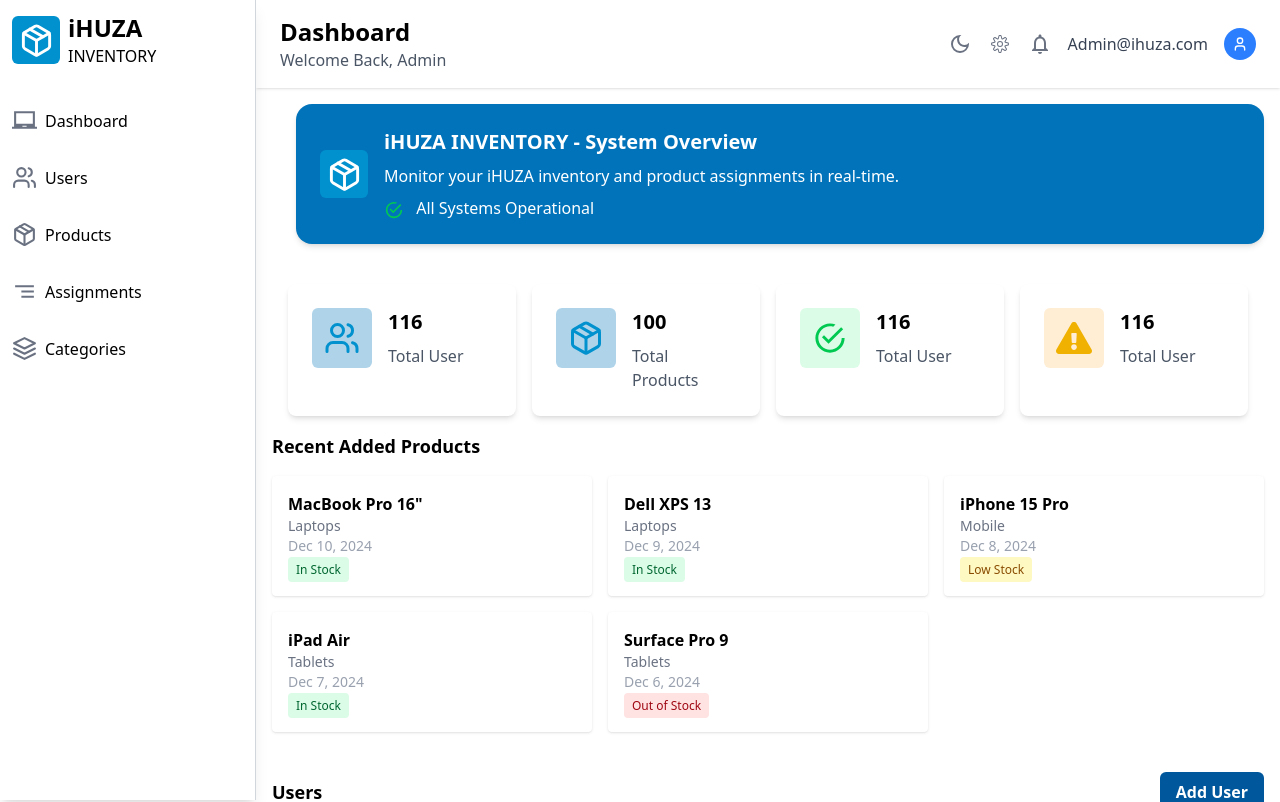
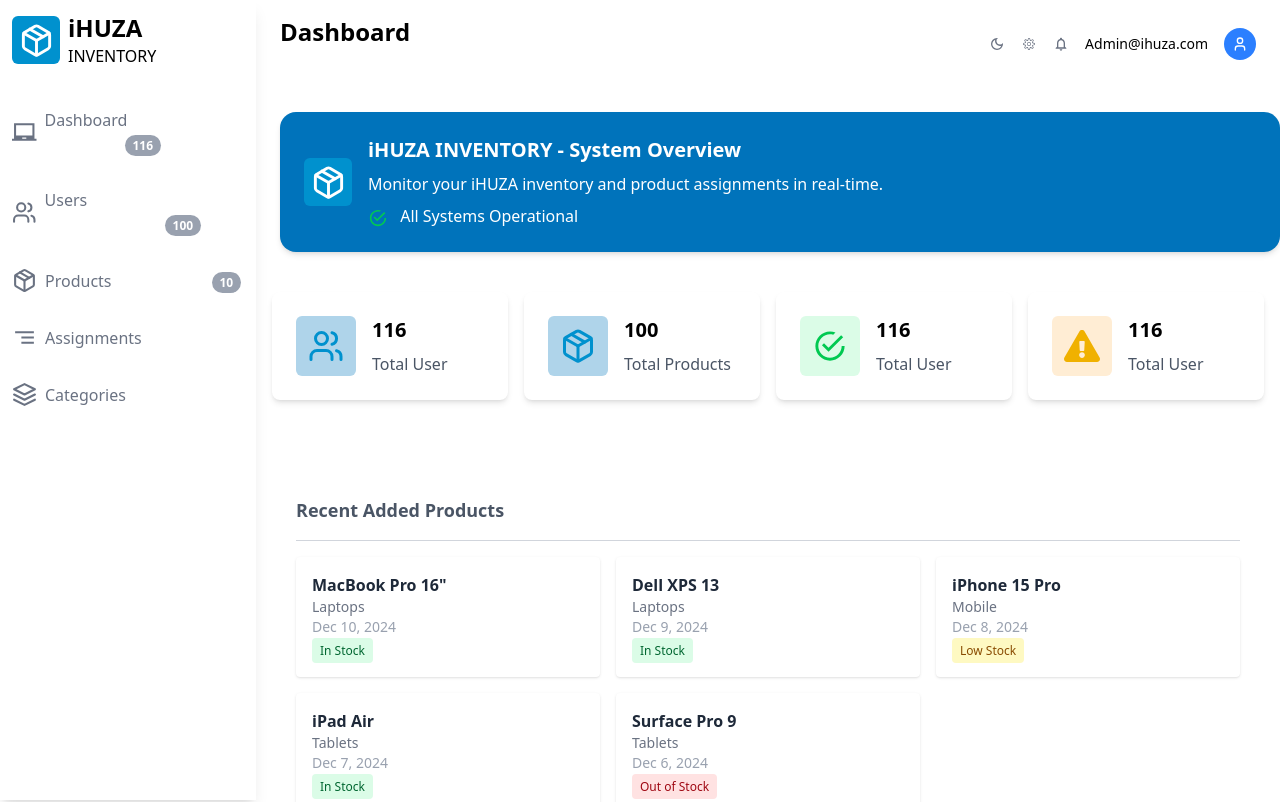
Before and after one commit to Rutikanga3/The-Dashboard, a React (Vite) app: page / in a window 1280 px wide. Shown: the top 802 px of the page. Built offline with nearby package versions, Linux system fonts and the light colour scheme.

Commit message:
refined some features

```diff
--- a/src/App.jsx
+++ b/src/App.jsx
@@ -1,17 +1,11 @@
-import { useState } from 'react'
+import { ThemeProvider } from './components/Context/ThemeContext'
 import Dashboard from './pages/Dashboard'
-import { ThemeContext } from './components/Context/ThemeContext'
-
 
 function App() {
-
-
   return (
-    <div>
-    <ThemeContext>
-     <Dashboard/>
-    </ThemeContext>
-    </div>
+    <ThemeProvider>
+    <Dashboard />
+    </ThemeProvider>
   )
 }
 
--- a/src/components/Cards.jsx
+++ b/src/components/Cards.jsx
@@ -1,13 +1,15 @@
-import React from 'react'
+import React ,{useContext} from 'react'
 import Firstcards from './Firstccard'
 import { LuUsers } from "react-icons/lu";
 import { FiPackage } from "react-icons/fi";
 import { IoMdCheckmarkCircleOutline } from "react-icons/io";
 import { FaExclamationTriangle } from "react-icons/fa";
+import { ThemeContext } from './Context/ThemeContext';
 
 export default function Cards() {
+   const { theme } = useContext(ThemeContext);
   return (
-    <div className="p-4 grid grid-cols-1 sm:grid-cols-2 lg:grid-cols-4 gap-4">
+    <div className="p-4 grid grid-cols-1 sm:grid-cols-2 lg:grid-cols-4 gap-4 ">
     <Firstcards
       icon={<LuUsers/>}
       title='116'
--- a/src/components/Firstccard.jsx
+++ b/src/components/Firstccard.jsx
@@ -1,15 +1,22 @@
-import React from "react";
+import React , { useContext } from "react";
+import { ThemeContext } from "./Context/ThemeContext";
+
+const Firstcards = ({ title, description, icon,iconColor, bgColor }) => {
+  const { theme } = useContext(ThemeContext);
+  return (
+    <div className={`shadow-md rounded-lg p-6 flex items-center sm:items-start mb-10 ${
+        theme === "dark" ? "bg-gray-800 text-white" : "bg-white text-black"
+      }`}>
+      <div  className={`text-4xl mr-4 p-3 rounded-md ${
+    bgColor ? bgColor : theme === "dark" ? "bg-gray-700" : "bg-gray-100"
+  } ${iconColor}`}>{icon}</div>
 
 
-const Firstcards = ({ title, description, icon,iconColor, bgColor }) => {
-  return (
-    <div className={`bg-white shadow-md rounded-lg p-6 flex  items-center sm:items-start ${bgColor}`}>
-      <div className={`text-4xl mr-4 ${iconColor} ${bgColor} p-3 rounded-md`}>{icon}</div>
-
-      {/* Title and Description Section */}
       <div className="">
         <h2 className="text-xl font-semibold mb-2">{title}</h2>
-        <p className="text-gray-600">{description}</p>
+        <p className={`${
+            theme === "dark" ? "text-gray-400" : "text-gray-600"
+          }`}>{description}</p>
       </div>
     </div>
   );
--- a/src/components/Navbar.jsx
+++ b/src/components/Navbar.jsx
@@ -1,25 +1,29 @@
-import React from 'react';
+import React , { useContext } from 'react';
 import { CiSettings } from "react-icons/ci";
 import { MdNotificationsNone } from "react-icons/md";
 import { MdOutlineDarkMode } from "react-icons/md";
 import { LuUser } from "react-icons/lu";
-
-
+import { ThemeContext } from "./Context/ThemeContext";
 function Navbar() {
+  const { theme, toggleTheme } = useContext(ThemeContext);
   return (
-    <div className="flex flex-wrap items-center px-6 py-4 shadow bg-white">
+    <div className={`flex flex-wrap items-center px-6 py-4 shadow ${
+        theme === "dark" ? "bg-gray-800 text-white" : "bg-white text-black"
+      }`}>
 
       <div className="text-left mb-4 sm:mb-0">
-        <h2 className="font-bold text-2xl text-black">Dashboard</h2>
-        <p className="text-gray-600">Welcome Back, Admin</p>
+        <h2 className={`font-bold text-2xl text-black ${
+        theme === "dark" ? " text-white" : " text-black"
+      }`}>Dashboard</h2>
+        <p className={`"text-gray-600" ${theme== 'dark' ? 'text-white font-normal':'text-white font-medium'}`}>Welcome Back, Admin</p>
       </div>
       <div className="flex-grow"></div>
       <div className="flex items-center space-x-4">
-        <MdOutlineDarkMode className="text-2xl text-gray-500 cursor-pointer hover:text-gray-700 transition duration-300" />
-        <CiSettings className="text-2xl text-gray-500 cursor-pointer hover:text-gray-700 transition duration-300" />
-        <MdNotificationsNone className="text-2xl text-gray-500 cursor-pointer hover:text-gray-700 transition duration-300" />
+        <MdOutlineDarkMode  onClick={toggleTheme}className={`"text-2xl text-gray-500 cursor-pointer hover:text-gray-700 transition duration-300" ${theme== 'dark' ? 'text-white font-normal':'text-black font-medium'}`} />
+        <CiSettings className={`"text-2xl text-gray-500 cursor-pointer hover:text-gray-700 transition duration-300" ${theme== 'dark' ? 'text-white font-normal':'text-black font-medium'}`} />
+        <MdNotificationsNone className={`"text-2xl text-gray-500 cursor-pointer hover:text-gray-700 transition duration-300" ${theme== 'dark' ? 'text-white font-normal':'text-black font-medium'}`}/>
 
-        <span className="text-gray-700 text-sm sm:text-base">Admin@ihuza.com</span>
+        <span className={`"text-gray-700 text-sm sm:text-base" ${theme== 'dark' ? 'text-white font-normal':'text-black font-medium'}`}>Admin@ihuza.com</span>
         <div className="w-8 h-8 bg-blue-500 rounded-full text-white flex items-center justify-center font-bold"><LuUser/></div>
       </div>
     </div>
--- a/src/components/Overview.jsx
+++ b/src/components/Overview.jsx
@@ -4,7 +4,7 @@ import { IoMdCheckmarkCircleOutline } from "react-icons/io";
 
 function Overview() {
   return (
-    <div className="bg-primarycolor-500 text-white text-left p-6 rounded-2xl shadow-md mb-6 ml-6">
+    <div className="bg-primarycolor-500 text-white text-left p-6 rounded-2xl shadow-md mb-6 ml-6 mt-6">
       <div className="flex items-center">
         <div className="bg-primarycolor-400 text-white rounded-md h-12 w-12 flex items-center justify-center mr-4">
           <FiPackage className="text-2xl" size={35} />
--- a/src/components/Secondcard.jsx
+++ b/src/components/Secondcard.jsx
@@ -1,4 +1,6 @@
-import React from 'react'
+import React ,{useContext}from 'react'
+import { ThemeContext } from './Context/ThemeContext';
+
 const statusColors = {
   "In Stock": "bg-green-100 text-green-800",
   "Low Stock": "bg-yellow-100 text-yellow-800",
@@ -14,15 +16,29 @@ const products = [
 ];
 
 export default function Secondcard() {
+  const { theme } = useContext(ThemeContext);
   return (
-     <div>
+     <div  className={`${
+            theme === "dark" ? "text-white bg-gray-800" : "text-gray-600 bg-white"
+          }  rounded p-6 m-4 ` }>
+
       <h4 className="text-lg font-bold mb-4">Recent Added Products</h4>
+       <hr
+             className={`my-4 border-0 h-px ${
+            theme === "dark" ? "bg-gray-600" : "bg-gray-300" }`}
+       />
       <div className="grid grid-cols-1 md:grid-cols-2 lg:grid-cols-3 gap-4">
         {products.map((product, index) => (
-          <div key={index} className="bg-white p-4 rounded shadow">
+          <div key={index} className={`p-4 rounded shadow ${
+              theme === "dark" ? "bg-gray-700 text-gray-300" : "bg-white text-gray-800"
+            }`}>
             <h5 className="font-semibold">{product.name}</h5>
-            <p className="text-sm text-gray-500">{product.category}</p>
-            <p className="text-sm text-gray-400">{product.date}</p>
+            <p className={`text-sm ${
+                theme === "dark" ? "text-gray-400" : "text-gray-500"
+              }`}>{product.category}</p>
+            <p className={`text-sm ${
+                theme === "dark" ? "text-gray-500" : "text-gray-400"
+              }`}>{product.date}</p>
             <span className={`text-xs px-2 py-1 rounded ${statusColors[product.status]}`}>{product.status}</span>
           </div>
         ))}
--- a/src/components/Sidebar.jsx
+++ b/src/components/Sidebar.jsx
@@ -3,13 +3,27 @@ import { MdOutlineLaptopChromebook } from "react-icons/md";
 import { LuUsers } from "react-icons/lu";
 import { MdOutlineSegment } from "react-icons/md";
 import { FiLayers } from "react-icons/fi";
+import React, { useContext } from "react";
+import { ThemeContext } from "./Context/ThemeContext";
 
 function Sidebar() {
+  const { theme } = useContext(ThemeContext);
+  // Inline style to force remove border on small screens
+  const forceNoBorder = {
+    borderRight: 'none',
+  };
   return (
-    <div className='flex flex-col text-black shadow-lg border-r border-gray-300 h-screen bg-white transition-all duration-300 xs:w-16 sm:w-20 md:w-64 fixed'>
+    <div
+      className={`flex flex-col shadow-lg border-r-0 md:border-r h-screen transition-all duration-300 xs:w-16 sm:w-20 md:w-64 fixed ${theme === "dark"
+          ? "bg-gray-800 text-white md:border-gray-700"
+          : "bg-white text-black md:border-gray-300"
+        }`}
+      style={forceNoBorder}
+    >
 
       <div className='flex items-center gap-2 p-3'>
-        <div className='bg-primarycolor-400 text-white rounded-md h-12 w-12 flex items-center justify-center'>
+        <div className={`rounded-md h-12 w-12 flex items-center justify-center ${theme === "dark" ? "bg-primarycolor-500" : "bg-primarycolor-400"
+          } text-white`}>
           <FiPackage className="text-2xl" size={35} />
         </div>
         <div className='hidden md:block'>
@@ -19,25 +33,41 @@ function Sidebar() {
       </div>
 
       <div className='flex flex-col gap-2 mt-4 text-black text-md'>
-        <div className='flex items-center gap-2 p-3 hover:bg-gray-100 rounded-md'>
+        <div className={`flex items-center gap-2 p-3 rounded-md hover:${theme === "dark" ? "bg-gray-700" : "bg-gray-100"
+          }`}>
           <MdOutlineLaptopChromebook className="text-2xl text-gray-500" size={25} />
-          <span className='hidden sm:block md:block'>Dashboard</span>
+          <span className={`hidden sm:block md:block ${theme === "dark" ? "text-white" : "text-gray-500"
+            }`}>Dashboard <span className='bg-gray-400 text-white rounded-full text-xs px-2 py-0.5 font-semibold ml-20 '>116</span></span>
         </div>
-        <div className='flex items-center gap-2 p-3 hover:bg-gray-100 rounded-md'>
-          <LuUsers className="text-2xl text-gray-500" size={25} />
-          <span className='hidden sm:block md:block'>Users</span>
+        <div className={`flex items-center gap-2 p-3 rounded-md hover:${theme === "dark" ? "bg-gray-700" : "bg-gray-100"
+          }`}>
+          <LuUsers className={`text-2xl ${theme === "dark" ? "text-gray-500" : "text-gray-500"
+            }`} size={25} />
+          <span className={`hidden sm:block md:block ${theme === "dark" ? "text-white" : "text-gray-500"
+            }`}>Users <span className='bg-gray-400 text-white rounded-full text-xs px-2 py-0.5 font-semibold ml-30'>100</span></span>
         </div>
-        <div className='flex items-center gap-2 p-3 hover:bg-gray-100 rounded-md'>
-          <FiPackage className="text-2xl text-gray-500" size={25} />
-          <span className='hidden sm:block md:block'>Products</span>
+        <div className={`flex items-center gap-2 p-3 rounded-md hover:${theme === "dark" ? "bg-gray-700" : "bg-gray-100"
+          }`}>
+          <FiPackage className={`text-2xl ${theme === "dark" ? "text-gray-500" : "text-gray-500"
+            }`} size={25} />
+          <span className={`hidden sm:block md:block ${theme === "dark" ? "text-white" : "text-gray-500"
+            }`}>Products<span className='bg-gray-400 text-white rounded-full text-xs px-2 py-0.5 font-semibold ml-25'>10</span></span>
         </div>
-        <div className='flex items-center gap-2 p-3 hover:bg-gray-100 rounded-md'>
-          <MdOutlineSegment className="text-2xl text-gray-500" size={25} />
-          <span className='hidden sm:block md:block'>Assignments</span>
+        <div className={`flex items-center gap-2 p-3 rounded-md hover:${theme === "dark" ? "bg-gray-700" : "bg-gray-100"
+          }`}>
+          <MdOutlineSegment className={`text-2xl ${theme === "dark" ? "text-gray-500" : "text-gray-500"
+            }`} size={25} />
+          <span className={`hidden sm:block md:block ${theme === "dark" ? "text-white" : "text-gray-500"
+            }`}>Assignments</span>
         </div>
-        <div className='flex items-center gap-2 p-3 hover:bg-gray-100 rounded-md'>
-          <FiLayers className="text-2xl text-gray-500" size={25} />
-          <span className='hidden sm:block md:block'>Categories</span>
+        <div className={`flex items-center gap-2 p-3 rounded-md hover:${theme === "dark" ? "bg-gray-700" : "bg-gray-100"
+          }`}>
+          <FiLayers className={`text-2xl ${theme === "dark" ? "text-gray-300" : "text-gray-500"
+            }`} size={25} />
+          <span className={`hidden sm:block md:block ${theme === "dark" ? "text-white" : "text-gray-500"
+            }`}>Categories
+
+          </span>
         </div>
       </div>
     </div>
--- a/src/components/Usertable.jsx
+++ b/src/components/Usertable.jsx
@@ -1,5 +1,7 @@
-import React from 'react';
+import React, { useContext } from 'react';
 import Button from './Button';
+import { ThemeContext } from './Context/ThemeContext';
+
 
 const users = [
   {
@@ -40,10 +42,12 @@ const statusColors = {
 };
 
 export default function Usertable() {
+  const { theme = 'light' } = useContext(ThemeContext);
+
   return (
-    <div className="mt-10">
-      <div className="flex flex-wrap justify-between items-center mb-4">
-        <h4 className="text-black font-bold text-lg">Users</h4>
+    <div className={` m-5  rounded-md ${theme === 'dark' ? 'bg-gray-800 text-white' : 'bg-white text-black'}`}>
+      <div className="flex flex-wrap justify-between items-center mb-4 p-3">
+        <h4 className={`font-bold text-lg ${theme === 'dark' ? 'text-white' : 'text-black'}`}>Users</h4>
         <Button
           type="button"
           variant="primary"
@@ -52,9 +56,9 @@ export default function Usertable() {
           Add User
         </Button>
       </div>
-      <div className="overflow-x-auto">
-        <table className="min-w-full bg-white rounded shadow text-sm ">
-          <thead className="text-left text-gray-500">
+      <div className="overflow-x-auto ">
+        <table className={`min-w-full rounded-md shadow p-3 text-sm ${theme === 'dark' ? 'bg-gray-700 text-white' : 'bg-white text-black'}`}>
+          <thead className={`text-left ${theme === 'dark' ? 'text-gray-300' : 'text-gray-500'}`}>
             <tr className='border-gray-400'>
               <th className="py-2 px-4">User</th>
               <th className="py-2 px-4 hidden sm:table-cell">Role</th>
@@ -65,12 +69,12 @@ export default function Usertable() {
           </thead>
           <tbody className='border-gray-400'>
             {users.map((user, index) => (
-              <tr key={index} className="border-t hover:bg-gray-50">
+              <tr key={index} className={`border-t ${theme === 'dark' ? 'hover:bg-gray-600' : 'hover:bg-gray-50'}`}>
                 <td className="py-2 px-4 flex items-center gap-2">
-                  <div className="w-8 h-8 bg-gray-200 rounded-full flex items-center justify-center text-gray-600">👤</div>
+                  <div className={`w-8 h-8 rounded-full flex items-center justify-center ${theme === 'dark' ? 'bg-gray-600 text-gray-300' : 'bg-gray-200 text-gray-600'}`}>👤</div>
                   <div>
                     <div className="font-medium">{user.name}</div>
-                    <div className="text-gray-400 text-xs">{user.email}</div>
+                    <div className={`text-xs ${theme === 'dark' ? 'text-gray-400' : 'text-gray-500'}`}>{user.email}</div>
                   </div>
                 </td>
                 <td className="py-2 px-4 hidden sm:table-cell">
@@ -79,7 +83,7 @@ export default function Usertable() {
                 <td className="py-2 px-4 hidden md:table-cell">
                   <span className={`text-xs px-2 py-1 rounded ${statusColors[user.status]}`}>{user.status}</span>
                 </td>
-                <td className="py-2 px-4 hidden lg:table-cell text-gray-500">{user.lastLogin}</td>
+                <td className={`py-2 px-4 hidden lg:table-cell ${theme === 'dark' ? 'text-gray-400' : 'text-gray-500'}`}>{user.lastLogin}</td>
                 <td className="py-2 px-4">
                   <button className="text-blue-600 hover:underline mr-3">Edit</button>
                   <button className="text-red-500 hover:underline">Delete</button>
--- a/src/index.css
+++ b/src/index.css
@@ -1,7 +1,7 @@
 @import "tailwindcss";
 
 
-@theme{
+@theme {
 
 
   --breakpoint-xs: 480px;
@@ -22,7 +22,6 @@
   --color-primarycolor-700: oklch(47.5% 0.128 234);
   --color-primarycolor-800: oklch(39.8% 0.101 234);
   --color-primarycolor-900: oklch(33.7% 0.086 234)
-
     /* Primary Colors: Dark Mode */
 
     --color-primarycolor-50: oklch(91.5% 0.018 235);
@@ -36,3 +35,18 @@
   --color-primarycolor-800: oklch(28.0% 0.110 235);
   --color-primarycolor-900: oklch(21.0% 0.090 235);
 }
+
+.light {
+  background-color: #f9fafb;
+  color: #111827;
+}
+
+.dark {
+  background-color: #111827;
+  /* color: #f9fafb; */
+}
+
+body,
+html {
+  transition: background 0.3s, color 0.3s;
+}
--- a/src/pages/Dashboard.jsx
+++ b/src/pages/Dashboard.jsx
@@ -1,26 +1,28 @@
-import React from 'react';
+import React, { useContext } from 'react';
 import Sidebar from '../components/Sidebar';
 import Cards from '../components/Cards';
 import Overview from '../components/Overview';
 import Navbar from '../components/Navbar';
 import Secondcard from '../components/Secondcard';
 import Usertable from '../components/Usertable';
+import { ThemeContext } from '../components/Context/ThemeContext';
 
 
 export default function Dashboard() {
+  const { theme } = useContext(ThemeContext);
   return (
-    <div className="flex h-screen">
-      <div className="w-64 bg-gray-800 text-white ">
+    <div className={`flex h-screen ${theme}`}>
+      <div className="w-64 bg-gray-800 text-white border-0 ">
         <Sidebar />
       </div>
 
       <div className="flex-1 flex flex-col">
         <Navbar />
-        <div className="p-4">
+        <div className={`${theme === 'dark'? 'bg-gray-900':'bg-white'}`} >
           <Overview />
           <Cards />
-          <Secondcard/>
-          <Usertable />
+          <Secondcard  />
+          <Usertable  />
 
         </div>
       </div>
```
Lines whose indentation alone changed are shown as unchanged.
